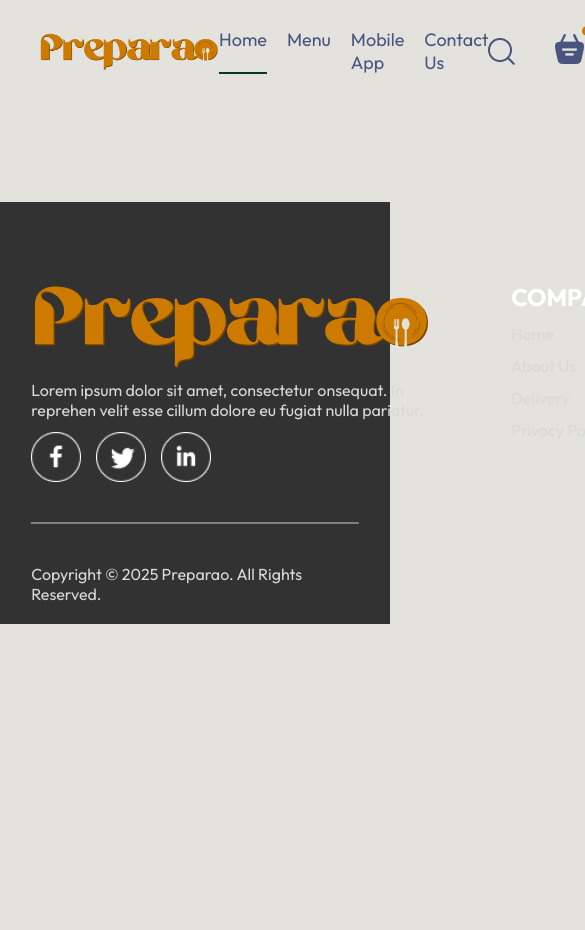
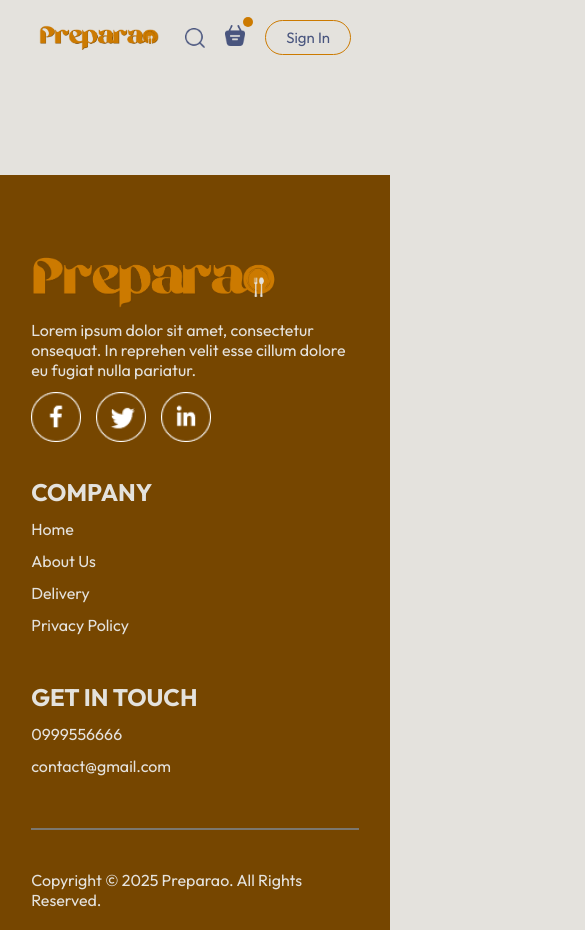
Before and after one commit to inthehallways/preparao, a React (Vite) app in the folder frontend/: page /placeorder in a window 390 px wide. Shown: the top 930 px of the page, 585 px wide, since content can reach past the window. Before the commit the page ends 844 px from the top, so only its background shows below. Built offline with nearby package versions, Linux system fonts and the light colour scheme; the HTML template or start-up script is replaced by a standard one.

Commit message:
Make the website responsive

```diff
--- a/frontend/src/components/exploremenu/ExploreMenu.css
+++ b/frontend/src/components/exploremenu/ExploreMenu.css
@@ -54,3 +54,10 @@
     border: 4px solid #cc7a00;
     padding: 2px;
 }
+
+@media (max-width:1050px) {
+    .explore-menu-text{
+        max-width: 100%;
+        font-size: 14px;
+    }
+}
--- a/frontend/src/components/fooditem/fooditem.css
+++ b/frontend/src/components/fooditem/fooditem.css
@@ -31,7 +31,7 @@
     color: #676767;
 }
 .food-item-price{
-    color: tomato;
+    color: #cc7a00;
     font-size: 22px;
     font-weight: 500;
     margin: 10px 0px;
--- a/frontend/src/components/footer/footer.css
+++ b/frontend/src/components/footer/footer.css
@@ -1,6 +1,6 @@
 .footer{
-    color: #d9d9d9;
-    background-color: #323232;
+    color: #e4e2dd;
+    background-color: #764600;
     display: flex;
     flex-direction: column;
     align-items: center;
@@ -40,12 +40,27 @@
     cursor: pointer;
 }
 .footer-content-right h2, .footer-content-center h2{
-   color: #ffffff;
+   color: #e4e2dd;
 }
 .footer hr{
     width: 100%;
     height: 2px;
     margin: 20px 0;
-    background-color: grey;
+    background-color: #7b776f;
     border: none;
 }
+
+@media (max-width: 750px) {
+    .footer-content-left > img:first-of-type {
+        width: 75%;
+    }
+    .footer-content {
+        display: flex;
+        flex-direction: column;
+        gap: 35px;
+    }
+
+    .fotter-copyright {
+        text-align: center;
+    }
+}
--- a/frontend/src/components/header/Header.css
+++ b/frontend/src/components/header/Header.css
@@ -38,3 +38,23 @@
     font-size: max(1vw, 13px);
     border-radius: 50px;
 }
+
+@media (max-width: 1050px) {
+    .header-contents{
+        max-width: 45%;
+    }
+}
+
+@media (max-width: 750px) {
+    .header-contents{
+        max-width: 65%;
+    }
+
+    .header-contents p{
+        display: none;
+    }
+
+    .header-contents button{
+        padding: 2vw 4vw;
+    }
+}
--- a/frontend/src/components/navbar/Navbar.css
+++ b/frontend/src/components/navbar/Navbar.css
@@ -60,3 +60,56 @@
     top: -8px;
     right: -8px;
 }
+
+@media (max-width:1050px){
+    .navbar .logo{
+        width: 140px;
+    }
+
+    .navbar-menu{
+        gap: 20px;
+        font-size: 17px;
+    }
+
+    .navbar-right{
+        gap: 30px;
+    }
+
+    .navbar-right img {
+        width: 22px;
+    }
+
+    .navbar-right button{
+        padding: 8px 25px;
+    }
+}
+
+@media (max-width:900px){
+    .navbar .logo{
+        width: 120px;
+    }
+
+    .navbar-menu{
+        gap: 15px;
+        font-size: 16px;
+    }
+
+    .navbar-right{
+        gap: 20px;
+    }
+
+    .navbar-right img {
+        width: 20px;
+    }
+
+    .navbar-right button{
+        padding: 7px 20px;
+        font-size: 15px;
+    }
+}
+
+@media (max-width:750px){
+    .navbar-menu{
+        display: none;
+    }
+}
--- a/frontend/src/components/navbar/Navbar.jsx
+++ b/frontend/src/components/navbar/Navbar.jsx
@@ -1,6 +1,7 @@
 import React, { useState } from 'react';
 import './Navbar.css'
 import { assets } from '../../assets/assets'
+import { Link } from 'react-router-dom';
 
 const Navbar = () => {
 
@@ -10,10 +11,10 @@
     <div className='navbar'>
       <img src={assets.logo} alt="" className="logo"/>
       <ul className='navbar-menu'>
-        <li onClick={()=>setMenu("home")}className={menu==="home"?"active":""}>Home</li>
-        <li onClick={()=>setMenu("menu")}className={menu==="menu"?"active":""}>Menu</li>
-        <li onClick={()=>setMenu("mobile-app")}className={menu==="mobile-app"?"active":""}>Mobile App</li>
-        <li onClick={()=>setMenu("contact-us")}className={menu==="contact-us"?"active":""}>Contact Us</li>
+        <Link to ='/' onClick={()=>setMenu("home")}className={menu==="home"?"active":""}>Home</Link>
+        <a href='#explore-menu' onClick={()=>setMenu("menu")}className={menu==="menu"?"active":""}>Menu</a>
+        <a href='#app-download' onClick={()=>setMenu("mobile-app")}className={menu==="mobile-app"?"active":""}>Mobile App</a>
+        <a href='#footer' onClick={()=>setMenu("contact-us")}className={menu==="contact-us"?"active":""}>Contact Us</a>
       </ul>
       <div className='navbar-right'>
         <img src={assets.search_icon} alt=""/>
--- a/frontend/src/index.css
+++ b/frontend/src/index.css
@@ -5,6 +5,7 @@
   margin:0;
   box-sizing: border-box;
   font-family: 'Outfit';
+  scroll-behavior: smooth;
 }
 
 body{
```
Also changed, not shown: frontend/src/assets/rating_starts.png.
